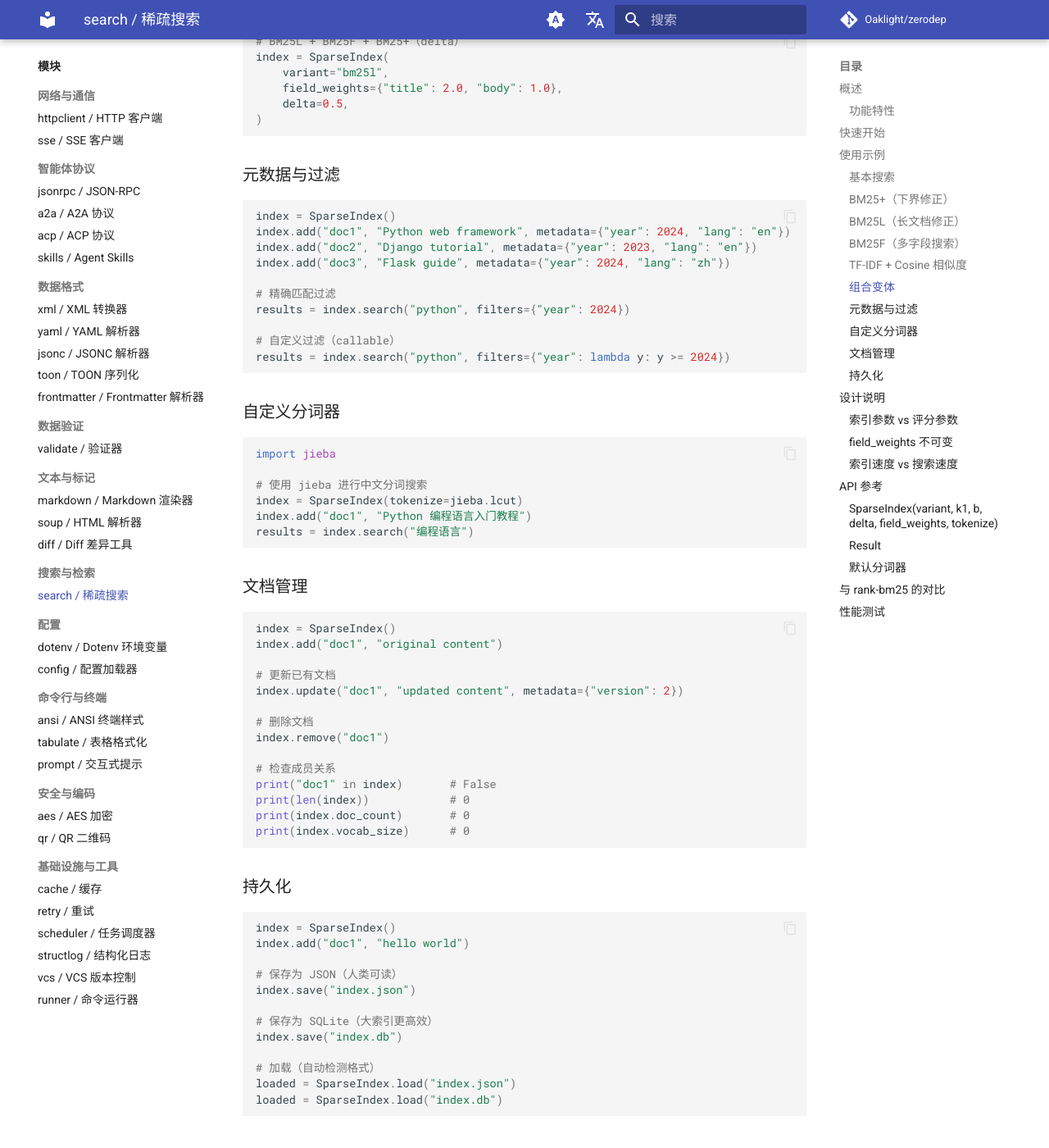
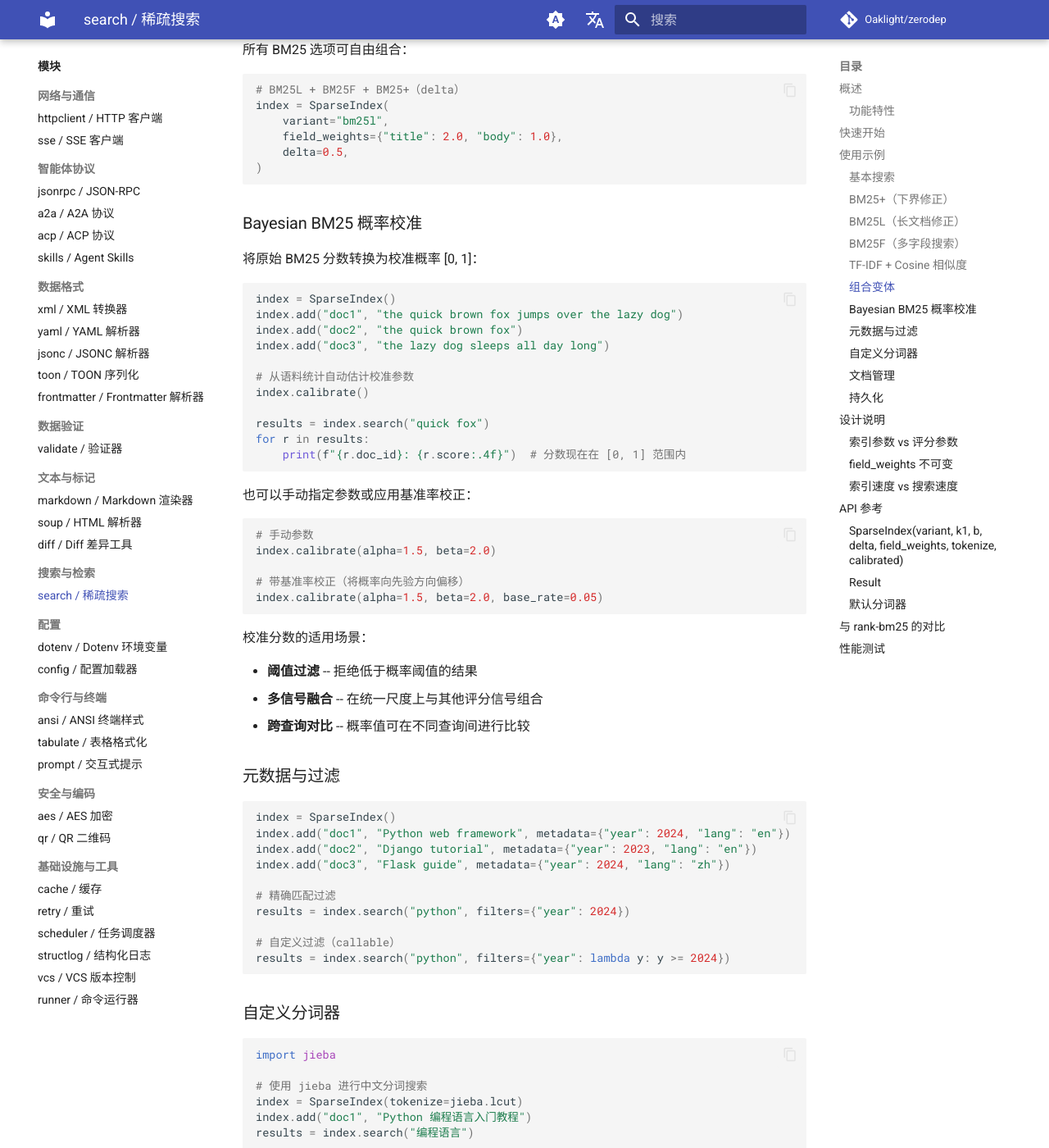
Before and after one commit to Oaklight/zerodep, an MkDocs documentation site: the page built from docs/modules/search.md, in a window 1280 px wide and 1400 px high, scrolled down 2376 px. Shown: the whole window at 82% size. Built offline with MkDocs 1.6.1 and Material for MkDocs 9.7.7, drawn with Linux system fonts in a browser that asks for light colours; comment, search, counter and statistics services are not loaded; some of the changed text lies outside the part shown.

Commit message:
docs: add Bayesian BM25 calibration documentation
Add calibration usage examples, API reference updates, benchmark
overhead data, and changelog entry for the new probabilistic
calibration feature in the search module.

````diff
--- a/docs/modules/search.md
+++ b/docs/modules/search.md
@@ -19,6 +19,7 @@
 - **元数据过滤** -- 附加任意 JSON 元数据，搜索时按条件过滤
 - **持久化** -- JSON 或 SQLite 格式保存/加载
 - **可插拔分词器** -- 默认 Unicode 分词；可替换为 `jieba.lcut`、NLTK 等
+- **Bayesian BM25 校准** -- 通过 sigmoid 似然、复合先验和贝叶斯后验，将原始 BM25 分数转换为校准概率 [0, 1]
 - **倒排索引** -- O(matched_docs) 搜索，查询速度比 rank-bm25 快 34-132 倍
 
 ## 快速开始
@@ -104,6 +105,40 @@ index = SparseIndex(
 )
 ```
 
+### Bayesian BM25 概率校准
+
+将原始 BM25 分数转换为校准概率 [0, 1]：
+
+```python
+index = SparseIndex()
+index.add("doc1", "the quick brown fox jumps over the lazy dog")
+index.add("doc2", "the quick brown fox")
+index.add("doc3", "the lazy dog sleeps all day long")
+
+# 从语料统计自动估计校准参数
+index.calibrate()
+
+results = index.search("quick fox")
+for r in results:
+    print(f"{r.doc_id}: {r.score:.4f}")  # 分数现在在 [0, 1] 范围内
+```
+
+也可以手动指定参数或应用基准率校正：
+
+```python
+# 手动参数
+index.calibrate(alpha=1.5, beta=2.0)
+
+# 带基准率校正（将概率向先验方向偏移）
+index.calibrate(alpha=1.5, beta=2.0, base_rate=0.05)
+```
+
+校准分数的适用场景：
+
+- **阈值过滤** -- 拒绝低于概率阈值的结果
+- **多信号融合** -- 在统一尺度上与其他评分信号组合
+- **跨查询对比** -- 概率值可在不同查询间进行比较
+
 ### 元数据与过滤
 
 ```python
@@ -188,7 +223,7 @@ loaded = SparseIndex.load("index.db")
 
 ## API 参考
 
-### `SparseIndex(variant, k1, b, delta, field_weights, tokenize)`
+### `SparseIndex(variant, k1, b, delta, field_weights, tokenize, calibrated)`
 
 主搜索索引类。
 
@@ -202,6 +237,7 @@ loaded = SparseIndex.load("index.db")
 | `delta` | `float` | `1.0` | BM25+ 下界修正值。设为 `0` 则为经典 BM25 |
 | `field_weights` | `dict[str, float] \| None` | `None` | BM25F 各字段权重 |
 | `tokenize` | `Callable[[str], list[str]] \| None` | `None` | 自定义分词函数。默认为 Unicode 分词 + 小写化 |
+| `calibrated` | `bool` | `False` | 若为 `True`，BM25 分数将通过 Bayesian BM25 转换为校准概率 |
 
 **方法：**
 
@@ -211,6 +247,7 @@ loaded = SparseIndex.load("index.db")
 | `remove(doc_id)` | 删除文档。未找到时抛出 `KeyError` |
 | `update(doc_id, content, metadata=None)` | 替换文档。未找到时抛出 `KeyError` |
 | `search(query, top_k=10, filters=None)` | 搜索并返回排名结果 |
+| `calibrate(*, alpha=None, beta=None, base_rate=None, n_samples=50)` | 估计或设置贝叶斯校准参数。启用校准模式 |
 | `save(path, format=None)` | 保存索引到磁盘（JSON 或 SQLite） |
 | `load(path)` | *(类方法)* 从磁盘加载索引（自动检测格式） |
 
````
Also changed, not shown: other parts of docs/modules/search.md (+1 -1 lines), docs/benchmarks/search.md (+9 -0 lines), docs/changelog.md (+1 -0 lines).
